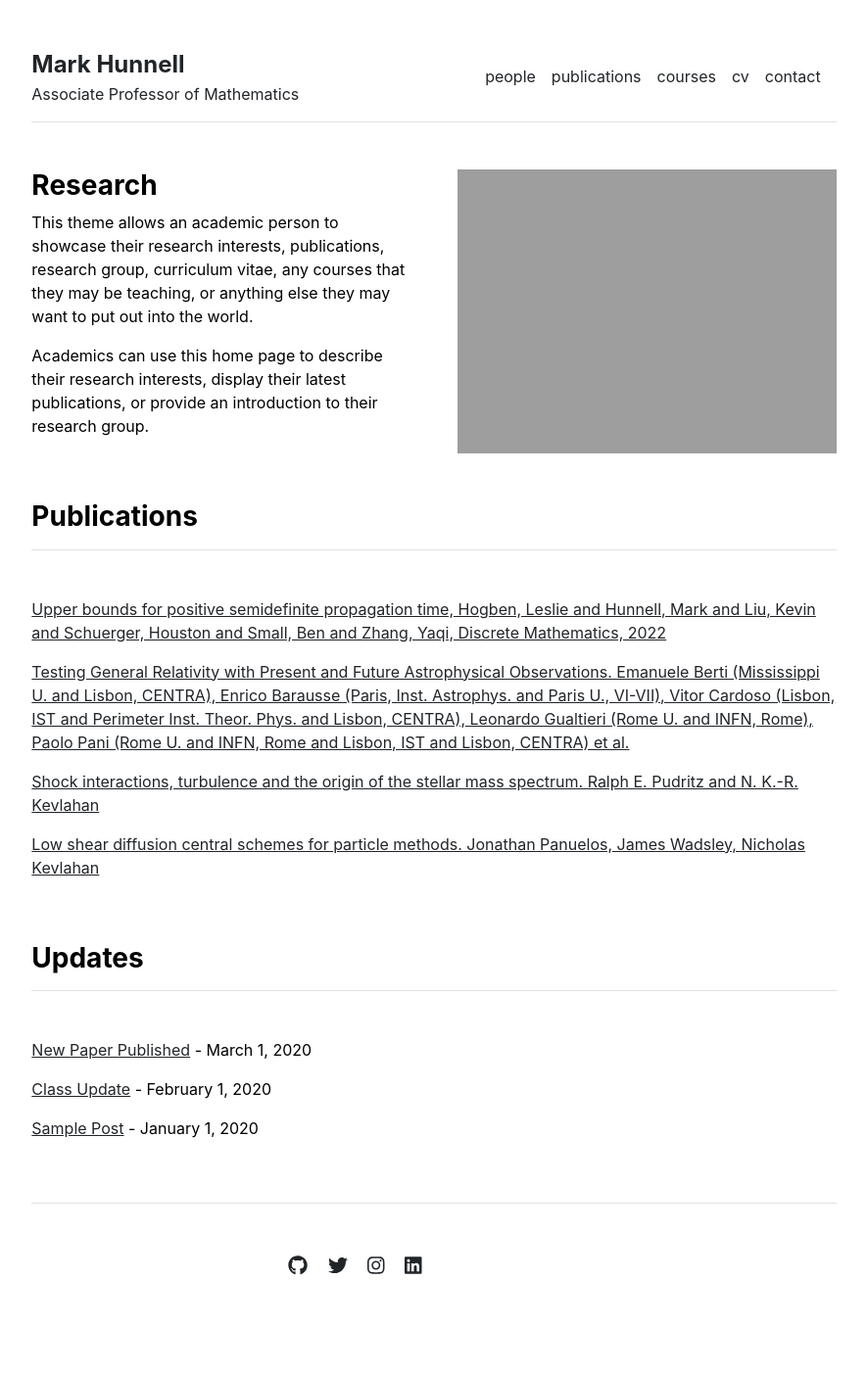
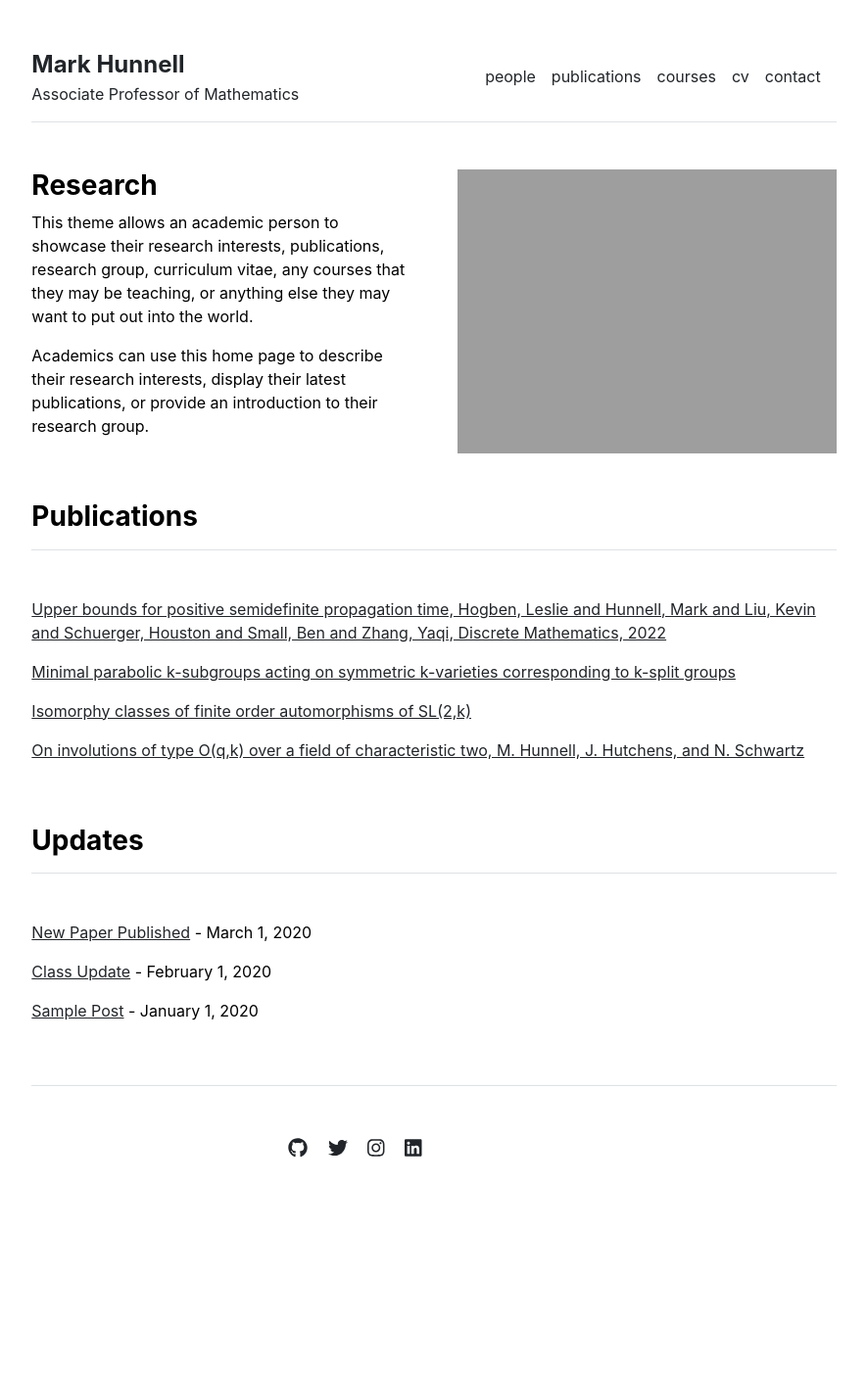
Before and after one commit to hunnellm/hunnellm.github.io, a Jekyll site: the page built from index.md, in a window 1280 px wide. Shown: the whole page at 98% size, without its empty margins (197-1082 px from the left). Built offline with Jekyll 4.4.1, drawn with Linux system fonts in a browser that asks for light colours; after the commit the page ends 1283 px from its top, so only the background shows below that.

Commit message:
Update publications.yml

```diff
--- a/_data/publications.yml
+++ b/_data/publications.yml
@@ -1,12 +1,12 @@
 featured:
 - {name: 'Upper bounds for positive semidefinite propagation time, Hogben, Leslie and Hunnell, Mark and Liu, Kevin and Schuerger, Houston and Small, Ben and Zhang, Yaqi, Discrete Mathematics, 2022', url: '/publications/upper_bounds.pdf'}
-- {name: 'Testing General Relativity with Present and Future Astrophysical Observations. Emanuele Berti (Mississippi U. and Lisbon, CENTRA), Enrico Barausse (Paris, Inst. Astrophys. and Paris U., VI-VII), Vitor Cardoso (Lisbon, IST and Perimeter Inst. Theor. Phys. and Lisbon, CENTRA), Leonardo Gualtieri (Rome U. and INFN, Rome), Paolo Pani (Rome U. and INFN, Rome and Lisbon, IST and Lisbon, CENTRA) et al.', url: '/publications/Minimal Parabolics Paper.pdf'}
-- {name: 'Shock interactions, turbulence and the origin of the stellar mass spectrum. Ralph E. Pudritz and N. K.-R. Kevlahan', url: '/publications/Isomorphy classes of finite order automorphisms of SL 2 k.pdf'}
-- {name: 'Low shear diffusion central schemes for particle methods. Jonathan Panuelos, James Wadsley, Nicholas Kevlahan', url: '/publications/Ochar2.pdf'}
+- {name: 'Minimal parabolic k-subgroups acting on symmetric k-varieties corresponding to k-split groups', url: '/publications/Minimal Parabolics Paper.pdf'}
+- {name: 'Isomorphy classes of finite order automorphisms of SL(2,k)', url: '/publications/Isomorphy classes of finite order automorphisms of SL 2 k.pdf'}
+- {name: 'On involutions of type O(q,k) over a field of characteristic two, M. Hunnell, J. Hutchens, and N. Schwartz', url: '/publications/Ochar2.pdf'}
 
 index:
 - {name: 'Upper bounds for positive semidefinite propagation time, Hogben, Leslie and Hunnell, Mark and Liu, Kevin and Schuerger, Houston and Small, Ben and Zhang, Yaqi, Discrete Mathematics, 2022', url: '/publications/upper_bounds.pdf'}
-- {name: 'Testing General Relativity with Present and Future Astrophysical Observations. Emanuele Berti (Mississippi U. and Lisbon, CENTRA), Enrico Barausse (Paris, Inst. Astrophys. and Paris U., VI-VII), Vitor Cardoso (Lisbon, IST and Perimeter Inst. Theor. Phys. and Lisbon, CENTRA), Leonardo Gualtieri (Rome U. and INFN, Rome), Paolo Pani (Rome U. and INFN, Rome and Lisbon, IST and Lisbon, CENTRA) et al.', url: '/publications/Minimal Parabolics Paper.pdf'}
-- {name: 'Shock interactions, turbulence and the origin of the stellar mass spectrum. Ralph E. Pudritz and N. K.-R. Kevlahan', url: '/publications/Isomorphy classes of finite order automorphisms of SL 2 k.pdf'}
-- {name: 'Low shear diffusion central schemes for particle methods. Jonathan Panuelos, James Wadsley, Nicholas Kevlahan', url: '/publications/Ochar2.pdf'}
-- {name: 'Numerical solutions of thin film equations for polymer flows. Thomas. Salez, Joshua D. McGraw, Sara Cormier, Oliver Bäumchen, Kari Dalnoki-Veress, and Elie Raphaël', url: 'https://static1.squarespace.com/static/5684891d7086d74497aeb71f/t/56ec510d2fe1319543ab6d6f/1458327821946/10.1140-epje-i2012-12114-x.pdf'}
+- {name: 'Minimal parabolic k-subgroups acting on symmetric k-varieties corresponding to k-split groups', url: '/publications/Minimal Parabolics Paper.pdf'}
+- {name: 'Isomorphy classes of finite order automorphisms of SL(2,k)', url: '/publications/Isomorphy classes of finite order automorphisms of SL 2 k.pdf'}
+- {name: 'On involutions of type O(q,k) over a field of characteristic two, M. Hunnell, J. Hutchens, and N. Schwartz', url: '/publications/Ochar2.pdf'}
+- {name: 'Additional preprints', url: 'https://arxiv.org/search/?query=hunnell%2C+mark&searchtype=author&abstracts=show&order=-announced_date_first&size=50'}
```
